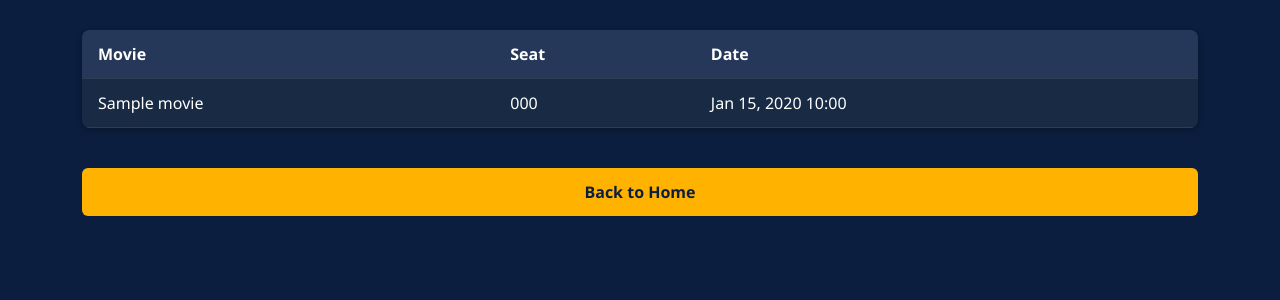
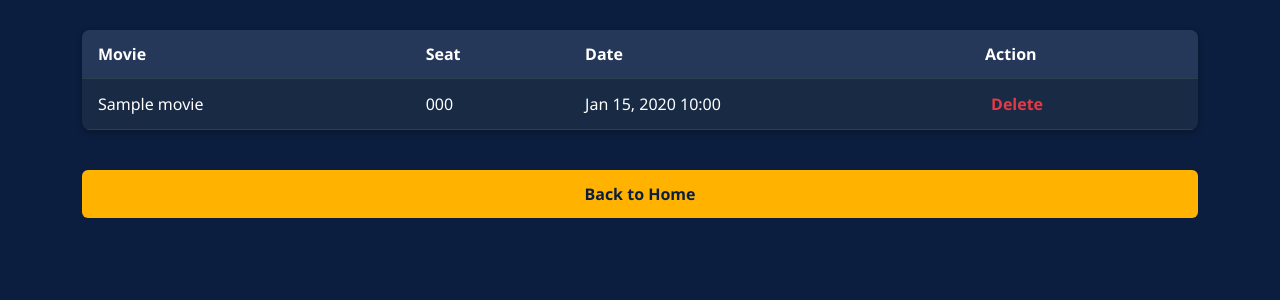
Before and after one commit to owenkalb/cs4300, a Django app: page /history/ in a window 1280 px wide. Shown: the part 70-370 px from the top of the page. Run offline with Django 4.2, Linux system fonts and the light colour scheme; tables that the repository leaves empty hold one stand-in row (values such as "Sample post").

Commit message:
minor ui changes

```diff
--- a/homework2/movie_theater_booking/bookings/templates/bookings/base.html
+++ b/homework2/movie_theater_booking/bookings/templates/bookings/base.html
@@ -2,6 +2,8 @@
 <html lang="en">
 <head>
     <meta charset="UTF-8">
+    <meta name="csrf-token" content="{{ csrf_token }}">
+
     <title>{% block title %}Movie Theater{% endblock %}</title>
     <link href="https://cdn.jsdelivr.net/npm/bootstrap@5.3.0/dist/css/bootstrap.min.css" rel="stylesheet">
 </head>
--- a/homework2/movie_theater_booking/bookings/templates/bookings/booking_history.html
+++ b/homework2/movie_theater_booking/bookings/templates/bookings/booking_history.html
@@ -68,6 +68,14 @@
   .back-btn:hover {
     background-color: #ffd54f;
   }
+
+  .delete-btn {
+    background: none;
+    border: none;
+    color: #e63946;
+    font-weight: bold;
+    cursor: pointer;
+  }
 </style>
 
 <div class="header">
@@ -81,14 +89,18 @@
         <th>Movie</th>
         <th>Seat</th>
         <th>Date</th>
+        <th>Action</th>
       </tr>
     </thead>
     <tbody>
       {% for booking in bookings %}
-      <tr>
+      <tr data-booking-id="{{ booking.id }}">
         <td>{{ booking.movie.title }}</td>
         <td>{{ booking.seat.seat_number }}</td>
         <td>{{ booking.booking_date|date:"M d, Y H:i" }}</td>
+        <td>
+          <button class="delete-btn">Delete</button>
+        </td>
       </tr>
       {% endfor %}
     </tbody>
@@ -98,4 +110,36 @@
 {% endif %}
 
 <a href="/proxy/3000/" class="back-btn">Back to Home</a>
+
+<script>
+  const csrfToken = document.querySelector('meta[name="csrf-token"]').content;
+
+  document.querySelectorAll('.delete-btn').forEach(button => {
+    button.addEventListener('click', () => {
+      const row = button.closest('tr');
+      const bookingId = row.dataset.bookingId;
+
+      fetch(`/delete-booking/${bookingId}/`, {
+        method: 'POST',
+        headers: {
+          'X-CSRFToken': csrfToken,
+          'Content-Type': 'application/json'
+        },
+      })
+      .then(response => response.json())
+      .then(data => {
+        if (data.success) {
+          row.remove();
+        } else {
+          alert('Delete failed');
+        }
+      })
+      .catch(error => {
+        console.error('Error:', error);
+        alert('Something went wrong.');
+      });
+    });
+  });
+</script>
+
 {% endblock %}
--- a/homework2/movie_theater_booking/bookings/urls.py
+++ b/homework2/movie_theater_booking/bookings/urls.py
@@ -6,7 +6,8 @@ from .views import (
     BookingViewSet,
     movie_list_view,
     book_seat_view,
-    booking_history_view
+    booking_history_view,
+    delete_booking
 )
 
 router = DefaultRouter()
@@ -19,4 +20,5 @@ urlpatterns = [
     path('book/<int:movie_id>/', book_seat_view, name='book_seat'),
     path('history/', booking_history_view, name='booking_history'),
     path('api/', include(router.urls)),
+    path('delete-booking/<int:booking_id>/', delete_booking, name='delete_booking'),
 ]
--- a/homework2/movie_theater_booking/bookings/views.py
+++ b/homework2/movie_theater_booking/bookings/views.py
@@ -4,6 +4,8 @@ from .models import Movie, Seat, Booking
 from .serializers import MovieSerializer, SeatSerializer, BookingSerializer
 from .forms import BookingForm
 from django.utils import timezone
+from django.http import JsonResponse, HttpResponseNotAllowed
+
 
 class MovieViewSet(viewsets.ModelViewSet):
     queryset = Movie.objects.all()
@@ -41,20 +43,30 @@ def book_seat_view(request, movie_id):
     seats = Seat.objects.filter(movie=movie)
 
     if request.method == 'POST':
-        selected_ids = request.POST.getlist('seats')
+        selected_ids = request.POST.get('seats', '').split(',')
         for seat_id in selected_ids:
-            seat = Seat.objects.get(id=seat_id)
-            if not seat.is_booked:
-                Booking.objects.create(
-                    movie=movie,
-                    seat=seat,
-                    booking_date=timezone.now()
-                )
-                seat.is_booked = True
-                seat.save()
+            if seat_id:
+                seat = Seat.objects.get(id=seat_id)
+                if not seat.is_booked:
+                    Booking.objects.create(
+                        movie=movie,
+                        seat=seat,
+                        booking_date=timezone.now()
+                    )
+                    seat.is_booked = True
+                    seat.save()
         return redirect('booking_history')
 
     return render(request, 'bookings/seat_booking.html', {
         'movie': movie,
         'seats': seats
     })
+
+def delete_booking(request, booking_id):
+    if request.method == 'POST':
+        booking = get_object_or_404(Booking, id=booking_id)
+        booking.seat.is_booked = False
+        booking.seat.save()
+        booking.delete()
+        return JsonResponse({'success': True})
+    return HttpResponseNotAllowed(['POST'])
```
Also changed, not shown: homework2/movie_theater_booking/bookings/templates/bookings/seat_booking.html (+30 -7 lines).
